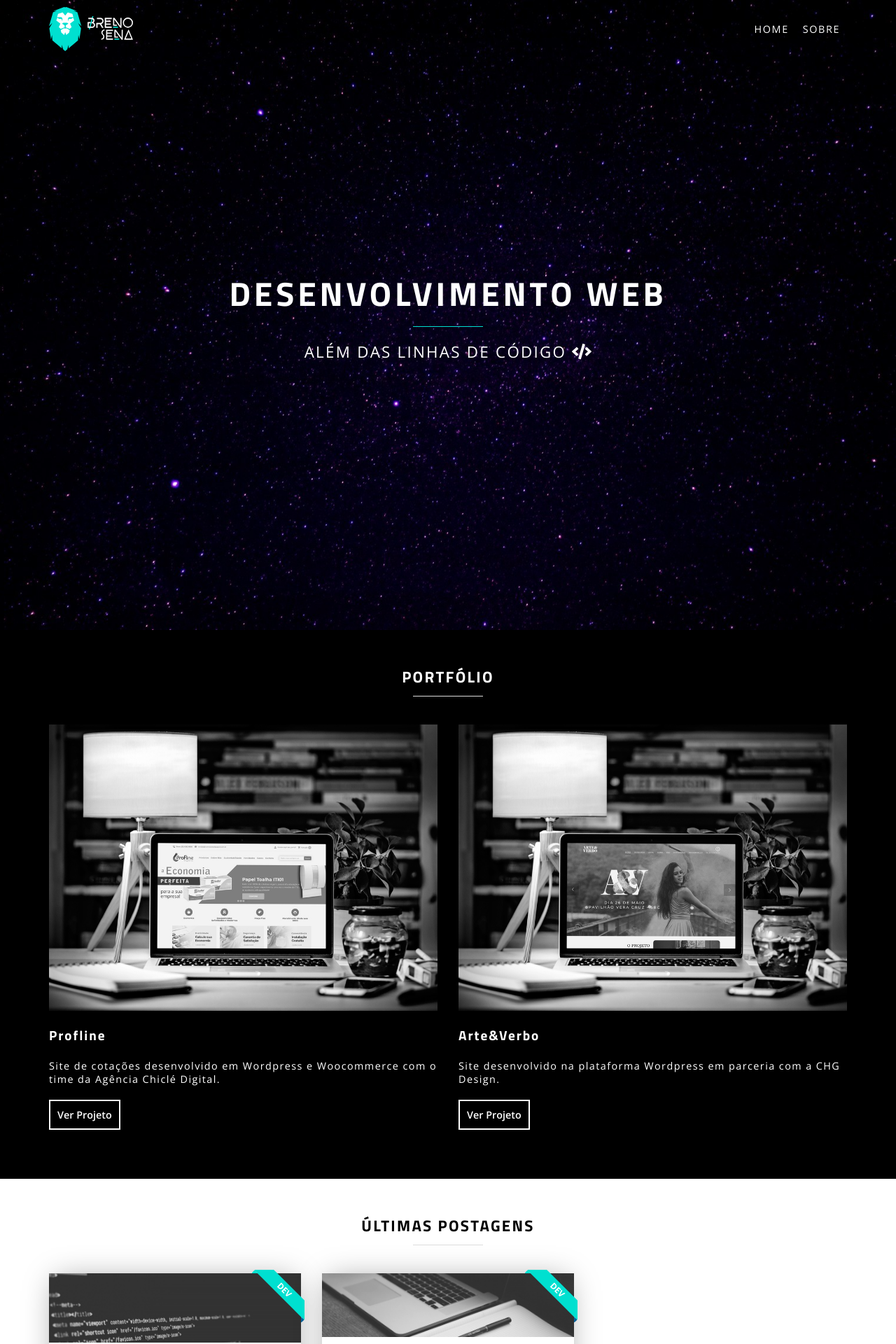
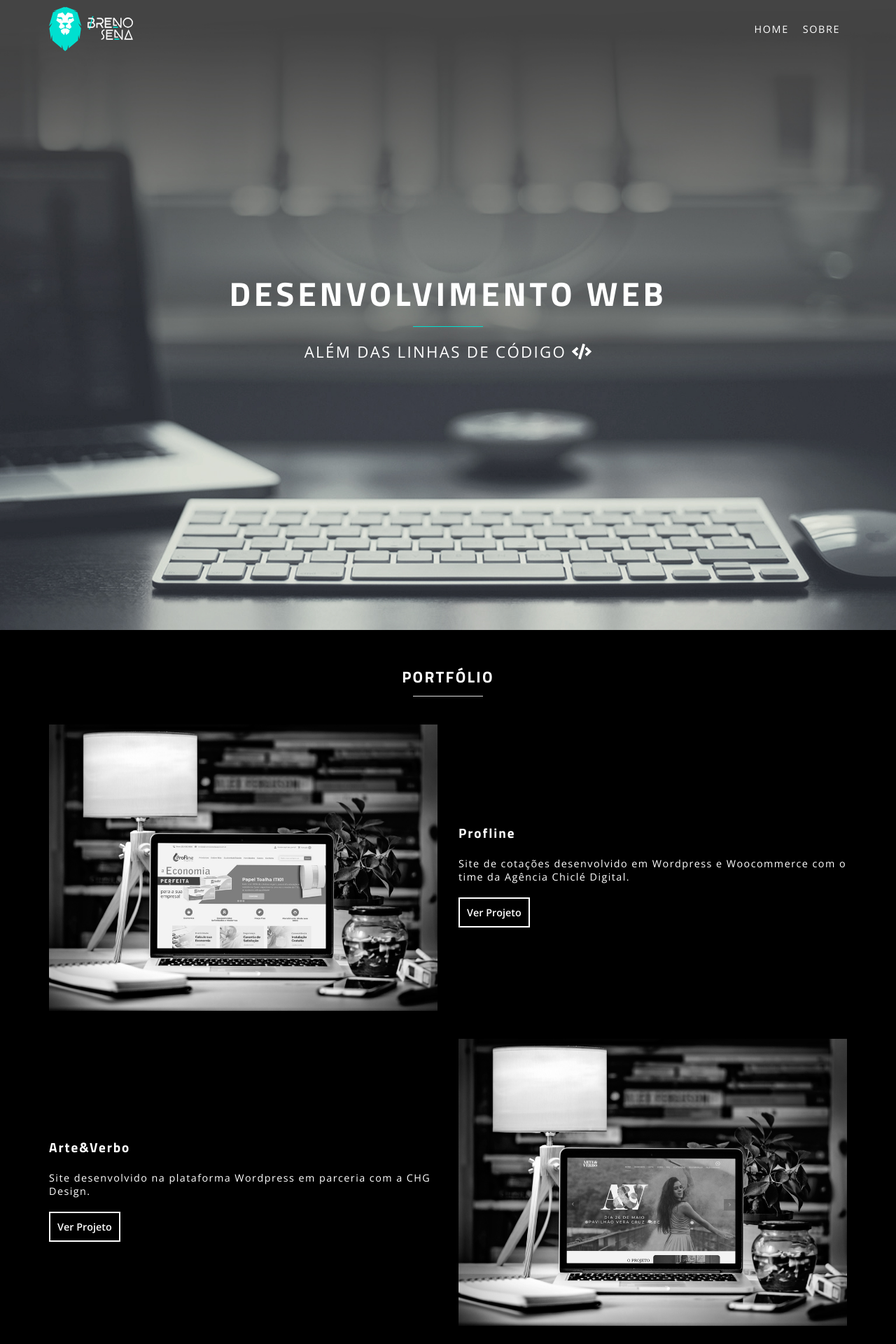
Before and after one commit to brenofsena/brenofsena.github.io, a Jekyll site: the page built from index.html, in a window 1280 px wide. Shown: the top 1920 px of the page at 70% size. Built offline with Jekyll 4.4.1, drawn with Linux system fonts in a browser that asks for light colours; nearby versions of some CDN libraries.

Commit message:
update portfolio and background

```diff
--- a/_config.yml
+++ b/_config.yml
@@ -3,7 +3,7 @@ title: Breno Sena
 email: breno.fsena@gmail.com
 description: Desenvolvedor back-end e front-end.
 baseurl: ""
-url: "https://brenosena.com.br"
+url: "http://brenosena.com.br"
 github_username: brenofsena
 
 # Build settings
--- a/_sass/_base.scss
+++ b/_sass/_base.scss
@@ -1,10 +1,8 @@
 @import url('https://fonts.googleapis.com/css?family=Open+Sans:400,600,700|Titillium+Web:400,700');
-
 $primary-color: #000;
 $secondary-color: #00e0d0;
 $primary-font: 'Open Sans';
 $secondary-font: 'Titillium Web';
-
 * {
   margin: 0;
   padding: 0;
@@ -36,7 +34,7 @@ ul {
   list-style: none;
 }
 
-ol{
+ol {
   padding-left: 30px;
 }
 
@@ -74,7 +72,7 @@ img {
   }
 }
 
-@media screen and (min-width: 960px) {
+@media screen and (min-width: 961px) {
   @for $i from 1 through 12 {
     $width: $i / 12 * 100%;
     .flex-#{$i} {
@@ -85,7 +83,7 @@ img {
   }
 }
 
-[class*=flex-]{
+[class*=flex-] {
   padding: 0 15px;
 }
 
@@ -111,6 +109,15 @@ img {
   -webkit-box-align: center;
   -ms-flex-align: center;
   align-items: center;
+}
+
+@media screen and (max-width: 960px) {
+  .column-m-reverse {
+    -webkit-box-orient: vertical;
+    -webkit-box-direction: reverse;
+    -ms-flex-direction: column-reverse;
+    flex-direction: column-reverse;
+  }
 }
 
 .nav {
--- a/_sass/_layout.scss
+++ b/_sass/_layout.scss
@@ -55,7 +55,7 @@
 }
 
 .banner {
-  background: url(/assets/img/space.jpg) fixed no-repeat center;
+  background: url(/assets/img/computer.jpg) fixed no-repeat center;
   background-size: cover;
   .banner-title {
     color: #fff;
@@ -97,12 +97,10 @@
   .section-title {
     color: #fff;
   }
-  .portfolio-items {
-    .portfolio-item {
-      margin-bottom: 40px;
-      &:last-child {
-        margin-bottom: 0;
-      }
+  .portfolio-item {
+    margin-bottom: 40px;
+    &:last-child {
+      margin-bottom: 0;
     }
   }
   .portfolio-image {
--- a/index.html
+++ b/index.html
@@ -25,12 +25,15 @@ layout: default
       </div>
     </div>
 
-    <div class="row portfolio-items">
-      <div class="flex-6 flex-m-12 portfolio-item">
-          <article>
+    <div class="row portfolio-item align-items-center">
+      <div class="flex-6 flex-m-12">
             <figure class="portfolio-image">
                 <img src="/assets/img/portfolio/portfolio-profline.jpg" alt="Site Profline" title="Site de cotações Profline">
             </figure>
+        </div>
+
+        <div class="flex-6 flex-m-12">
+          <article>
             <h2 class="portfolio-title">
               Profline
             </h2>
@@ -40,12 +43,11 @@ layout: default
             <a href="http://www.proflinehigiene.com.br/" target="_blank" class="portfolio-btn">Ver Projeto</a>
           </article>
         </div>
+    </div>
 
-        <div class="flex-6 flex-m-12 portfolio-item">
+    <div class="row portfolio-item align-items-center column-m-reverse">
+      <div class="flex-6 flex-m-12">
         <article>
-              <figure class="portfolio-image">
-                  <img src="/assets/img/portfolio/portfolio-arteeverbo.jpg" alt="Site Arte&amp;Verbo" title="Site Evangélico">
-              </figure>
           <h2 class="portfolio-title">
             Arte&amp;Verbo
           </h2>
@@ -54,6 +56,11 @@ layout: default
           </p>
           <a href="http://arteeverbo.com.br/" target="_blank" class="portfolio-btn">Ver Projeto</a>
         </article>
+      </div>
+      <div class="flex-6 flex-m-12">
+          <figure class="portfolio-image">
+              <img src="/assets/img/portfolio/portfolio-arteeverbo.jpg" alt="Site Arte&amp;Verbo" title="Site Evangélico">
+          </figure>
       </div>
     </div>
   </div>
```
Also changed, not shown: assets/img/computer.jpg (added), assets/img/space.jpg (deleted). Lines whose indentation alone changed are shown as unchanged.
